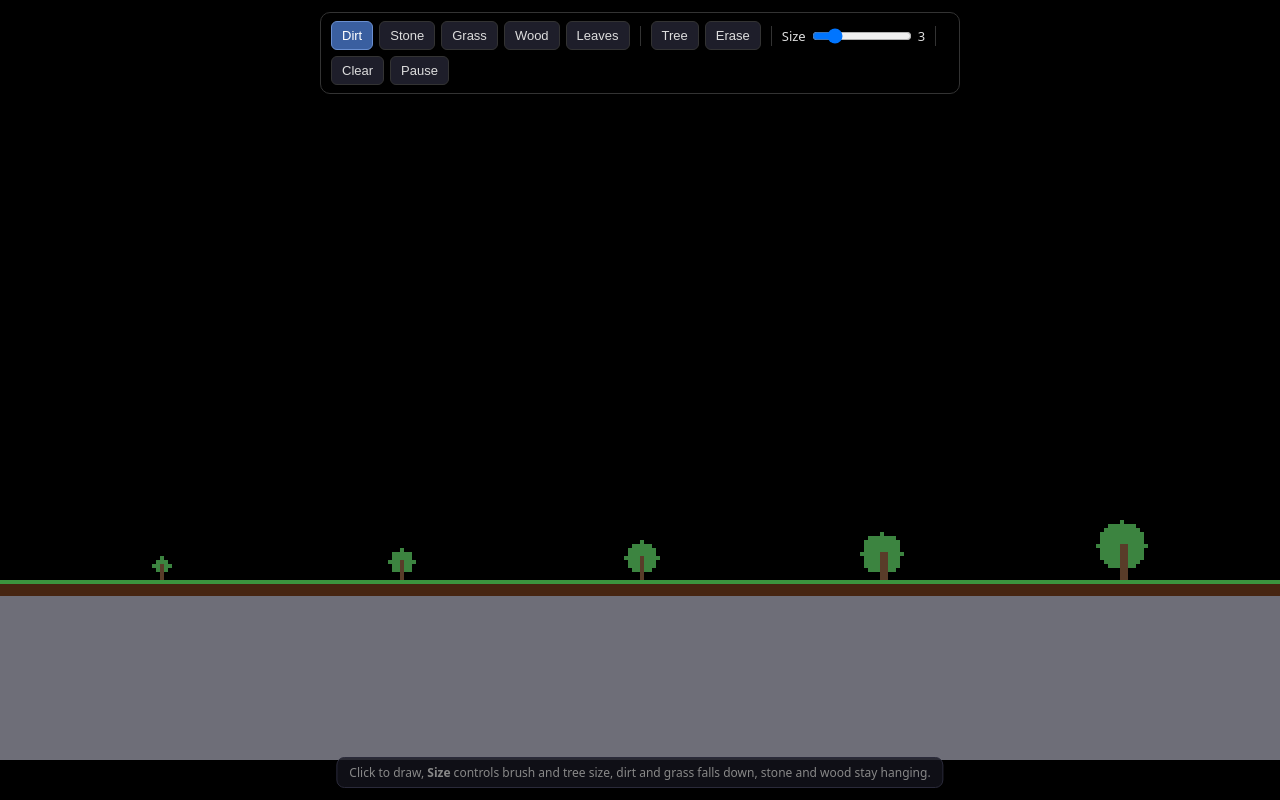
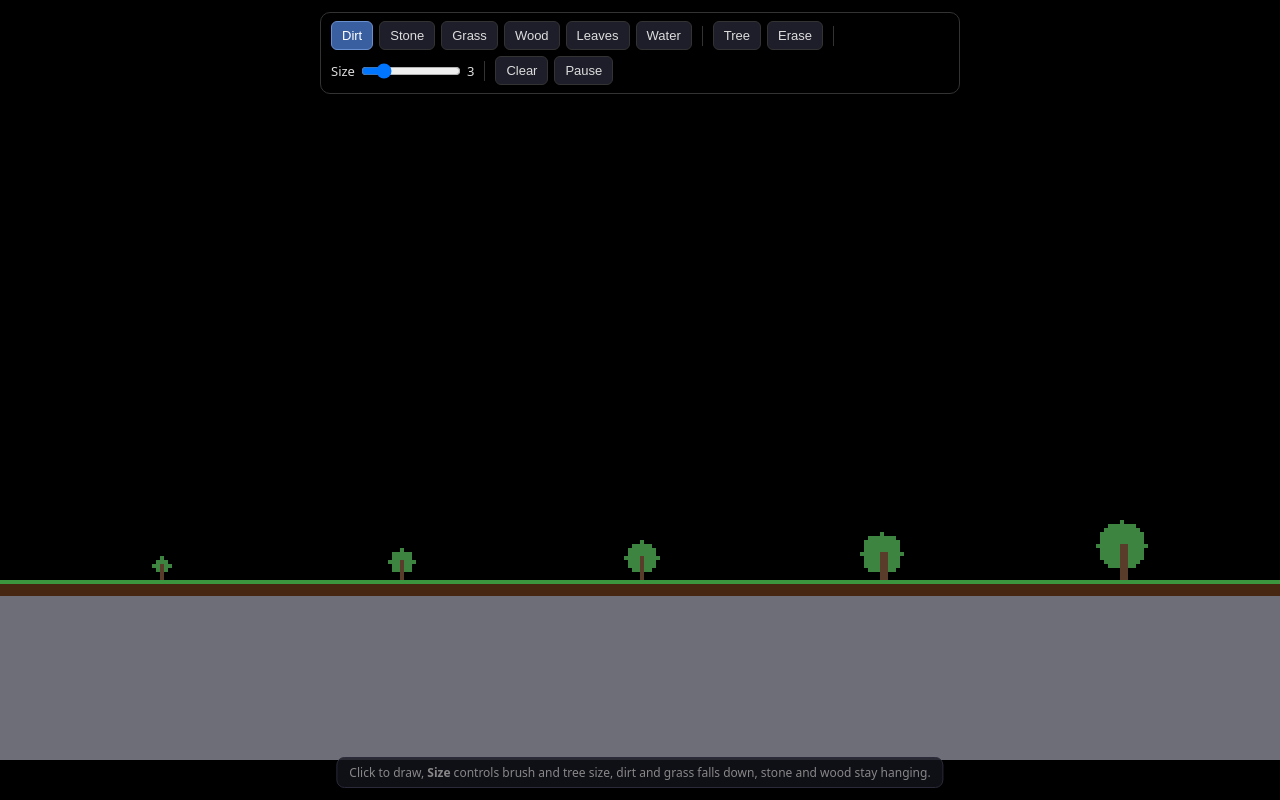
Before and after one commit to aviisverycool/Weather-Simulator, a plain HTML site: page index.html in a window 1280 px wide. Drawn offline with Linux system fonts and the light colour scheme; animation ran at ten frames a second.

Commit message:
forgot to add water button adding it now

```diff
--- a/index.html
+++ b/index.html
@@ -17,6 +17,7 @@
         <button data-mat="3">Grass</button>
         <button data-mat="4">Wood</button>
         <button data-mat="5">Leaves</button>
+        <button data-mat="6">Water</button>
 
         <div class="sep"></div>
 
```
